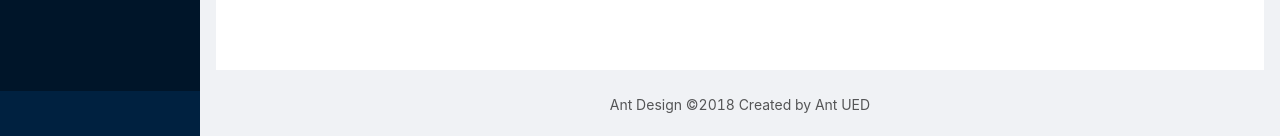
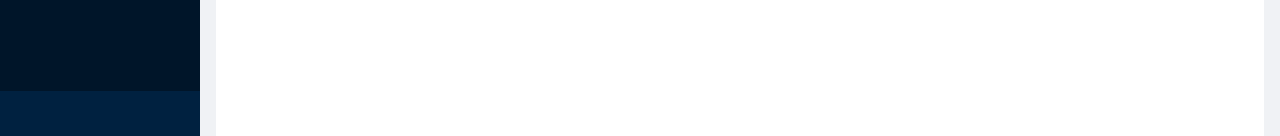
Before and after one commit to backManageSys/code, a Vue app: page /#/company/announcement in a window 1280 px wide. Shown: the part 661-797 px from the top of the page. Built offline with nearby package versions, Linux system fonts and the light colour scheme.

Commit message:
修改一些小内容

```diff
--- a/index.html
+++ b/index.html
@@ -3,7 +3,7 @@
   <head>
     <meta charset="utf-8">
     <meta name="viewport" content="width=device-width,initial-scale=1.0">
-    <title>newpro_1</title>
+    <title>管理系統</title>
   </head>
   <body>
     <div id="app"></div>
--- a/src/App.vue
+++ b/src/App.vue
@@ -11,7 +11,7 @@
     }
 </script>
 
-<style>
+<style>new
     #components-layout-demo-side .logo {
         height: 32px;
         background: rgba(255, 255, 255, .2);
--- a/src/views/layout/index.vue
+++ b/src/views/layout/index.vue
@@ -83,10 +83,6 @@
                             </div>
                         </div>
                     </a-layout-content>
-                    <!--页脚footer-->
-                    <a-layout-footer style="text-align: center">
-                        Ant Design ©2018 Created by Ant UED
-                    </a-layout-footer>
                 </a-layout>
             </a-layout>
         </template>
```
